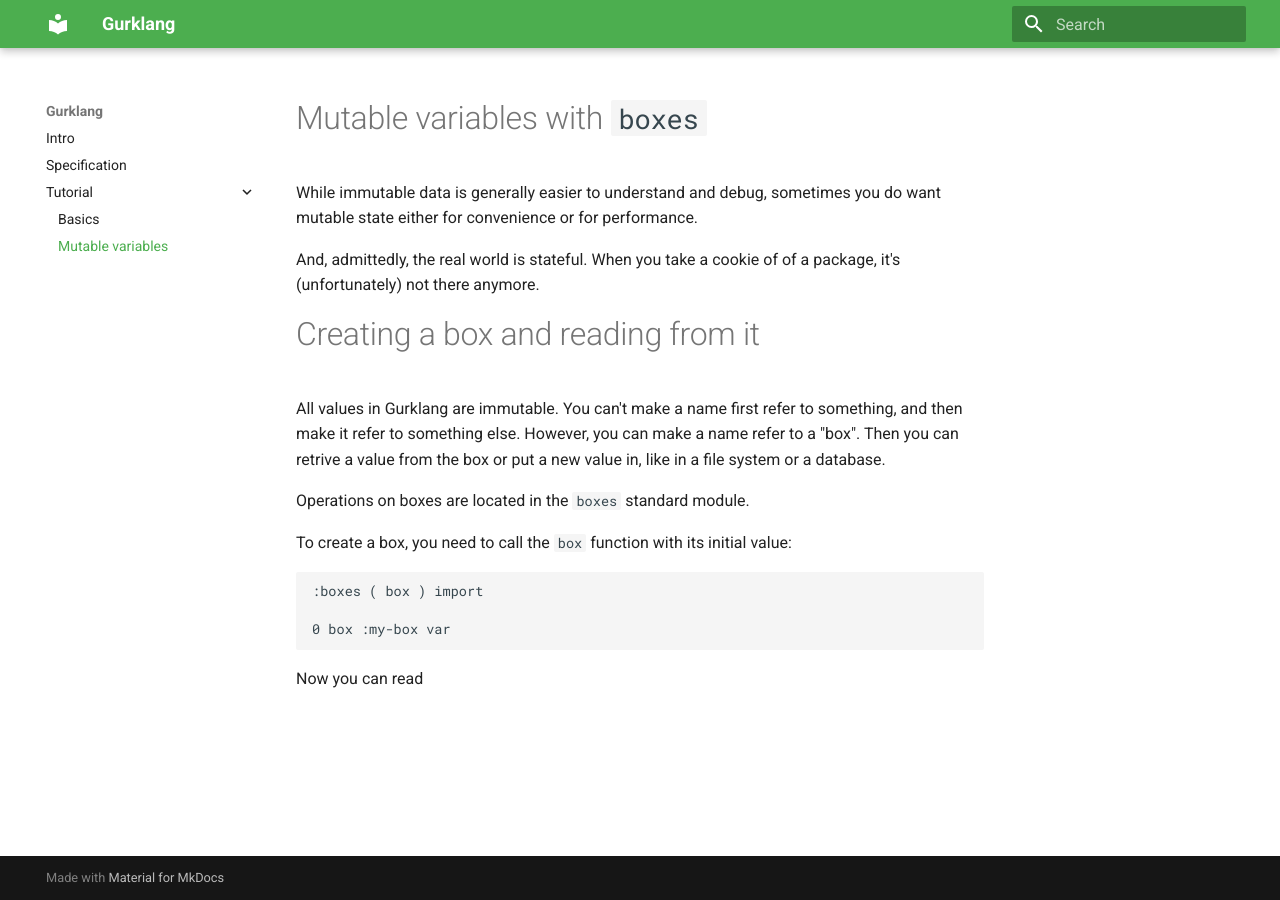
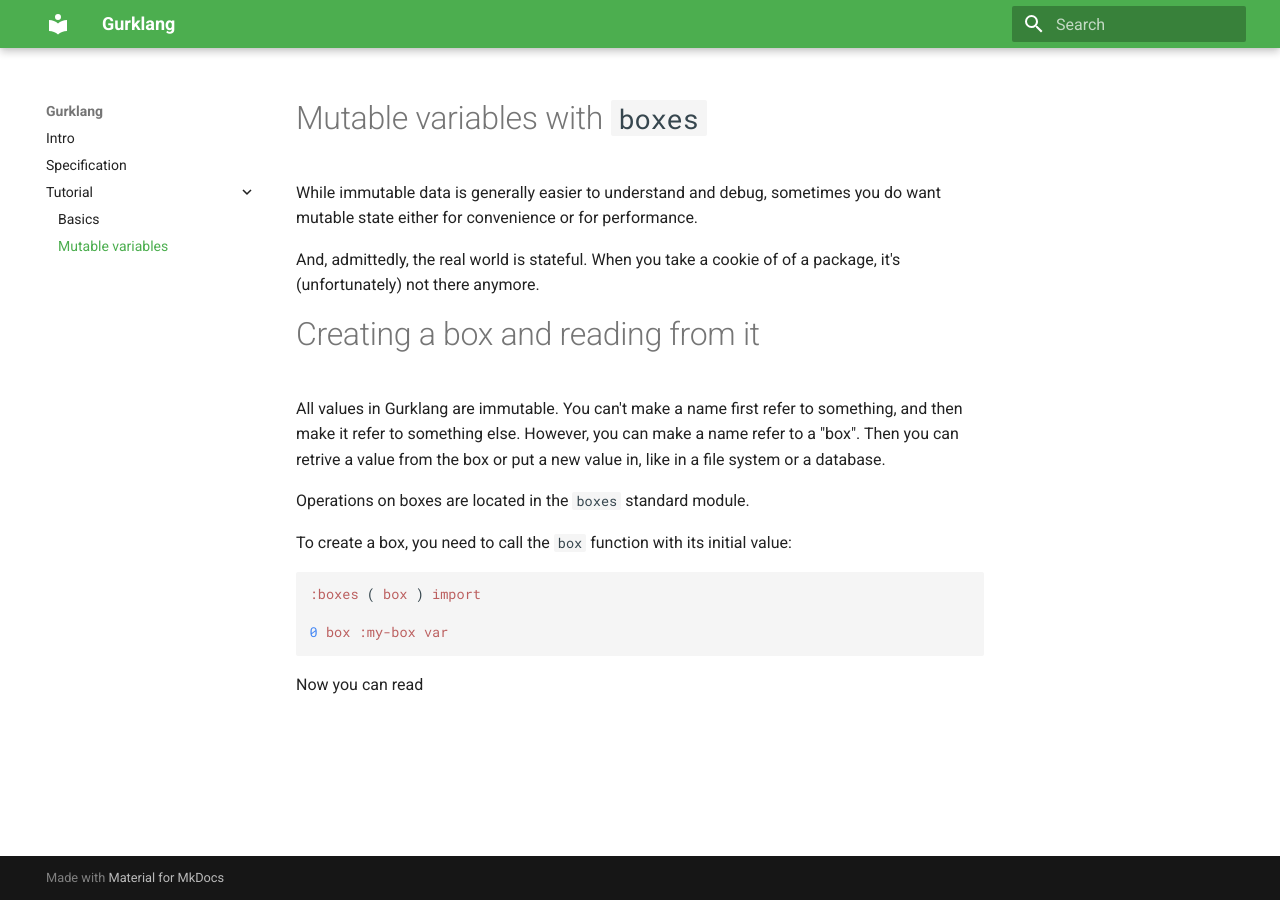
Before and after one commit to gurkult/py-gurklang, an MkDocs documentation site: the page built from docs/tutorial/05_boxes.md, in a window 1280 px wide. Built offline with MkDocs 1.6.1 and Material for MkDocs 9.7.7, drawn with Linux system fonts in a browser that asks for light colours; nearby versions of some CDN libraries.

Commit message:
[docs] Fix syntax highlighting in `boxes`

````diff
--- a/docs/tutorial/05_boxes.md
+++ b/docs/tutorial/05_boxes.md
@@ -17,7 +17,7 @@ Operations on boxes are located in the `boxes` standard module.
 
 To create a box, you need to call the `box` function with its initial value:
 
-```{.erlang hl_lines="1 3"}
+```gurk
 :boxes ( box ) import
 
 0 box :my-box var
````
